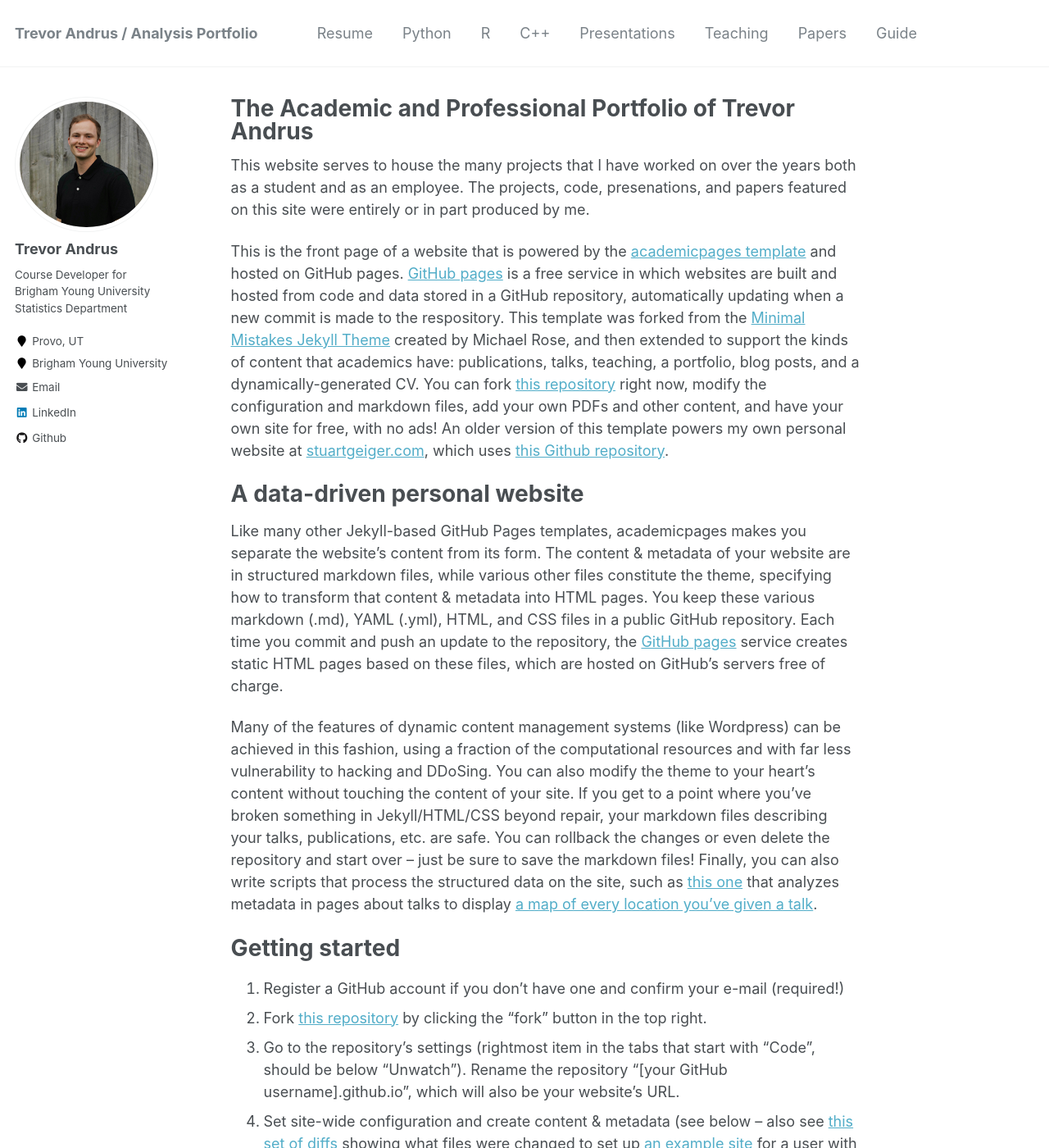
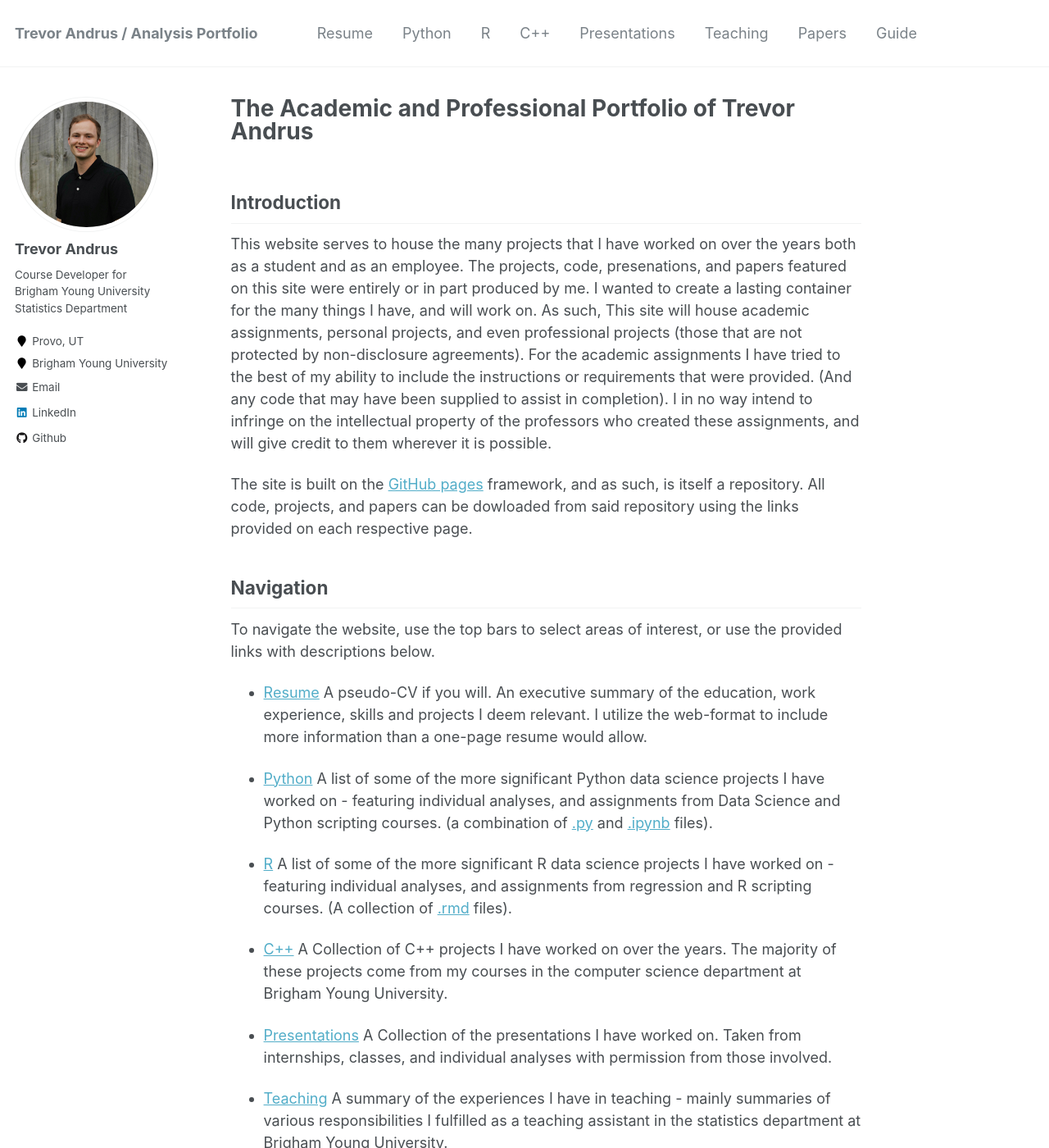
Before and after one commit to Andrustn/Andrustn.github.io, a Jekyll site: the page built from _pages/about.md, in a window 1280 px wide and 1400 px high. Shown: the whole window at 82% size. Built offline with Jekyll 4.4.1, drawn with Linux system fonts in a browser that asks for light colours; some of the changed text lies outside the part shown.

Commit message:
Update about.md

```diff
--- a/_pages/about.md
+++ b/_pages/about.md
@@ -7,7 +7,41 @@ redirect_from:
   - /about/
   - /about.html
 ---
-This website serves to house the many projects that I have worked on over the years both as a student and as an employee. The projects, code, presenations, and papers featured on this site were entirely or in part produced by me.
+
+
+## Introduction
+This website serves to house the many projects that I have worked on over the years both as a student and as an employee. The projects, code, presenations, and papers featured on this site were entirely or in part produced by me. I wanted to create a lasting container for the many things I have, and will work on. As such, This site will house academic assignments, personal projects, and even professional projects (those that are not protected by non-disclosure agreements). For the academic assignments I have tried to the best of my ability to include the instructions or requirements that were provided. (And any code that may have been supplied to assist in completion). I in no way intend to infringe on the intellectual property of the professors who created these assignments, and will give credit to them wherever it is possible.
+
+The site is built on the [GitHub pages](https://pages.github.com) framework, and as such, is itself a repository. All code, projects, and papers can be dowloaded from said repository using the links provided on each respective page.
+
+
+## Navigation
+To navigate the website, use the top bars to select areas of interest, or use the provided links with descriptions below.
+
+* [Resume](/cv/)
+A pseudo-CV if you will. An executive summary of the education, work experience, skills and projects I deem relevant. I utilize the web-format to include more information than a one-page resume would allow.
+
+* [Python](/portfolio/)
+A list of some of the more significant Python data science projects I have worked on - featuring individual analyses, and assignments from Data Science and Python scripting courses. (a combination of [.py](https://fileinfo.com/extension/py) and [.ipynb](https://fileinfo.com/extension/ipynb) files).
+
+* [R](/portfolio/)
+A list of some of the more significant R data science projects I have worked on - featuring individual analyses, and assignments from regression and R scripting courses. (A collection of [.rmd](https://fileinfo.com/extension/rmd) files).
+
+* [C++](/portfolio/)
+A Collection of C++ projects I have worked on over the years. The majority of these projects come from my courses in the computer science department at Brigham Young University.
+
+* [Presentations](/year-archive/)
+A Collection of the presentations I have worked on. Taken from internships, classes, and individual analyses with permission from those involved.
+
+* [Teaching](/teaching/)
+A summary of the experiences I have in teaching - mainly summaries of various responsibilities I fulfilled as a teaching assistant in the statistics department at Brigham Young University.
+
+* [Papers](/publications/)
+A list of papers and writing samples - topics include data science, literature, history, and art.
+
+
+## Acknowledgements
+This website's structure was taken largely from the [academicpages template](https://github.com/academicpages/academicpages.github.io). This template was forked from the [Minimal Mistakes Jekyll Theme](https://mmistakes.github.io/minimal-mistakes/) created by Michael Rose.
 
 This is the front page of a website that is powered by the [academicpages template](https://github.com/academicpages/academicpages.github.io) and hosted on GitHub pages. [GitHub pages](https://pages.github.com) is a free service in which websites are built and hosted from code and data stored in a GitHub repository, automatically updating when a new commit is made to the respository. This template was forked from the [Minimal Mistakes Jekyll Theme](https://mmistakes.github.io/minimal-mistakes/) created by Michael Rose, and then extended to support the kinds of content that academics have: publications, talks, teaching, a portfolio, blog posts, and a dynamically-generated CV. You can fork [this repository](https://github.com/academicpages/academicpages.github.io) right now, modify the configuration and markdown files, add your own PDFs and other content, and have your own site for free, with no ads! An older version of this template powers my own personal website at [stuartgeiger.com](http://stuartgeiger.com), which uses [this Github repository](https://github.com/staeiou/staeiou.github.io).
 
```
